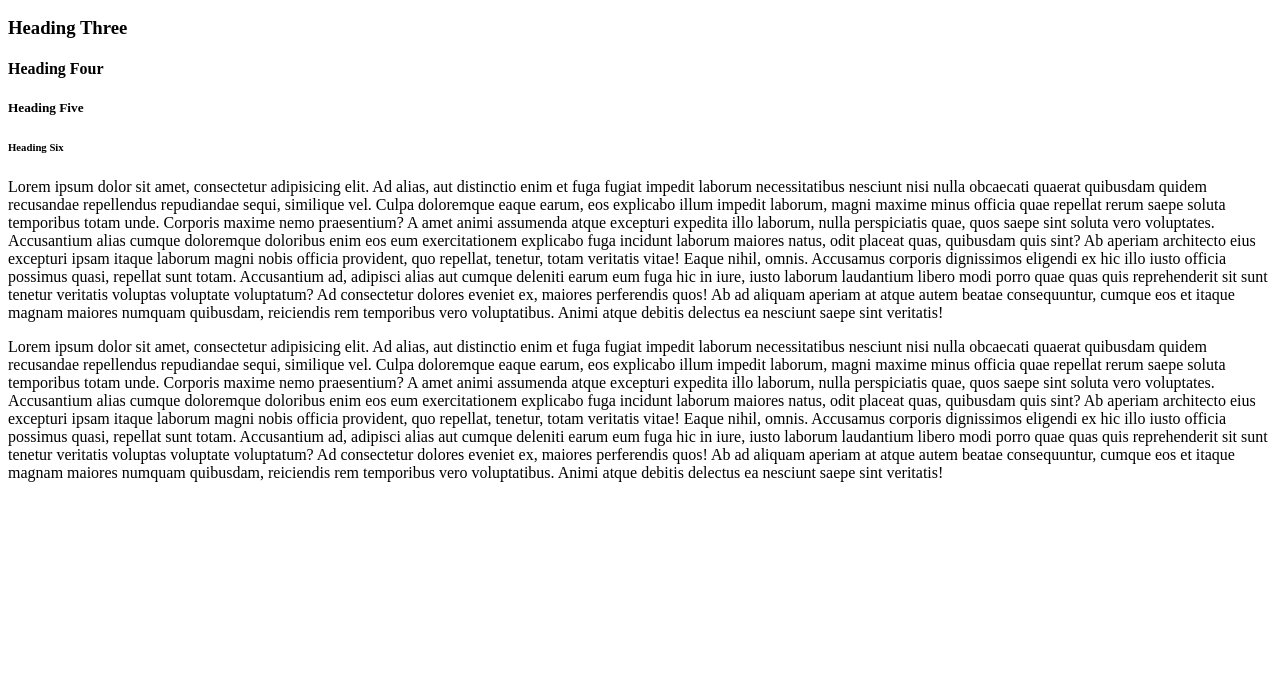
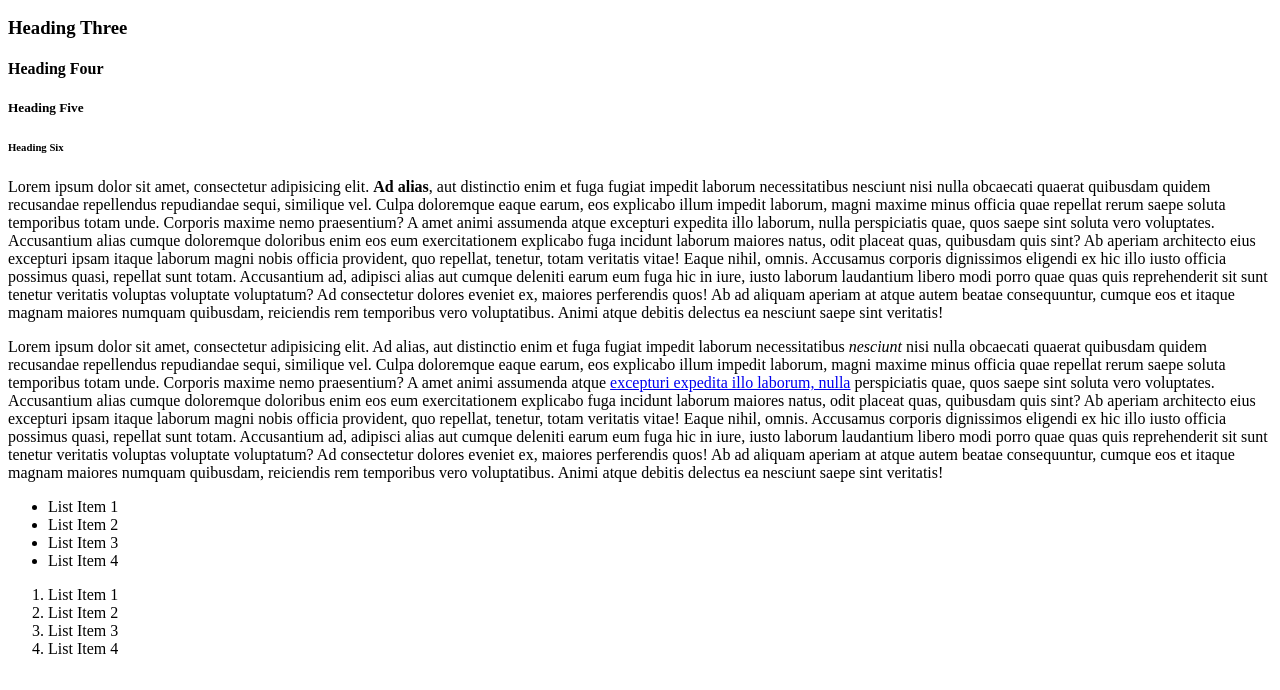
Before and after one commit to OscarAResendiz/SkyllfulHtml, a plain HTML site: page index.html in a window 1280 px wide. Shown: the part 110-800 px from the top of the page. Drawn offline with Linux system fonts and the light colour scheme.

Commit message:
Tags & List

```diff
--- a/index.html
+++ b/index.html
@@ -16,12 +16,28 @@
     <!--Paragraph-->
 
     <p>
-        Lorem ipsum dolor sit amet, consectetur adipisicing elit. Ad alias, aut distinctio enim et fuga fugiat impedit laborum necessitatibus nesciunt nisi nulla obcaecati quaerat quibusdam quidem recusandae repellendus repudiandae sequi, similique vel. Culpa doloremque eaque earum, eos explicabo illum impedit laborum, magni maxime minus officia quae repellat rerum saepe soluta temporibus totam unde. Corporis maxime nemo praesentium? A amet animi assumenda atque excepturi expedita illo laborum, nulla perspiciatis quae, quos saepe sint soluta vero voluptates. Accusantium alias cumque doloremque doloribus enim eos eum exercitationem explicabo fuga incidunt laborum maiores natus, odit placeat quas, quibusdam quis sint? Ab aperiam architecto eius excepturi ipsam itaque laborum magni nobis officia provident, quo repellat, tenetur, totam veritatis vitae! Eaque nihil, omnis. Accusamus corporis dignissimos eligendi ex hic illo iusto officia possimus quasi, repellat sunt totam. Accusantium ad, adipisci alias aut cumque deleniti earum eum fuga hic in iure, iusto laborum laudantium libero modi porro quae quas quis reprehenderit sit sunt tenetur veritatis voluptas voluptate voluptatum? Ad consectetur dolores eveniet ex, maiores perferendis quos! Ab ad aliquam aperiam at atque autem beatae consequuntur, cumque eos et itaque magnam maiores numquam quibusdam, reiciendis rem temporibus vero voluptatibus. Animi atque debitis delectus ea nesciunt saepe sint veritatis!
+        Lorem ipsum dolor sit amet, consectetur adipisicing elit. <strong>Ad alias</strong>, aut distinctio enim et fuga fugiat impedit laborum necessitatibus nesciunt nisi nulla obcaecati quaerat quibusdam quidem recusandae repellendus repudiandae sequi, similique vel. Culpa doloremque eaque earum, eos explicabo illum impedit laborum, magni maxime minus officia quae repellat rerum saepe soluta temporibus totam unde. Corporis maxime nemo praesentium? A amet animi assumenda atque excepturi expedita illo laborum, nulla perspiciatis quae, quos saepe sint soluta vero voluptates. Accusantium alias cumque doloremque doloribus enim eos eum exercitationem explicabo fuga incidunt laborum maiores natus, odit placeat quas, quibusdam quis sint? Ab aperiam architecto eius excepturi ipsam itaque laborum magni nobis officia provident, quo repellat, tenetur, totam veritatis vitae! Eaque nihil, omnis. Accusamus corporis dignissimos eligendi ex hic illo iusto officia possimus quasi, repellat sunt totam. Accusantium ad, adipisci alias aut cumque deleniti earum eum fuga hic in iure, iusto laborum laudantium libero modi porro quae quas quis reprehenderit sit sunt tenetur veritatis voluptas voluptate voluptatum? Ad consectetur dolores eveniet ex, maiores perferendis quos! Ab ad aliquam aperiam at atque autem beatae consequuntur, cumque eos et itaque magnam maiores numquam quibusdam, reiciendis rem temporibus vero voluptatibus. Animi atque debitis delectus ea nesciunt saepe sint veritatis!
     </p>
 
     <p>
-        Lorem ipsum dolor sit amet, consectetur adipisicing elit. Ad alias, aut distinctio enim et fuga fugiat impedit laborum necessitatibus nesciunt nisi nulla obcaecati quaerat quibusdam quidem recusandae repellendus repudiandae sequi, similique vel. Culpa doloremque eaque earum, eos explicabo illum impedit laborum, magni maxime minus officia quae repellat rerum saepe soluta temporibus totam unde. Corporis maxime nemo praesentium? A amet animi assumenda atque excepturi expedita illo laborum, nulla perspiciatis quae, quos saepe sint soluta vero voluptates. Accusantium alias cumque doloremque doloribus enim eos eum exercitationem explicabo fuga incidunt laborum maiores natus, odit placeat quas, quibusdam quis sint? Ab aperiam architecto eius excepturi ipsam itaque laborum magni nobis officia provident, quo repellat, tenetur, totam veritatis vitae! Eaque nihil, omnis. Accusamus corporis dignissimos eligendi ex hic illo iusto officia possimus quasi, repellat sunt totam. Accusantium ad, adipisci alias aut cumque deleniti earum eum fuga hic in iure, iusto laborum laudantium libero modi porro quae quas quis reprehenderit sit sunt tenetur veritatis voluptas voluptate voluptatum? Ad consectetur dolores eveniet ex, maiores perferendis quos! Ab ad aliquam aperiam at atque autem beatae consequuntur, cumque eos et itaque magnam maiores numquam quibusdam, reiciendis rem temporibus vero voluptatibus. Animi atque debitis delectus ea nesciunt saepe sint veritatis!
+        Lorem ipsum dolor sit amet, consectetur adipisicing elit. Ad alias, aut distinctio enim et fuga fugiat impedit laborum necessitatibus <em>nesciunt </em>nisi nulla obcaecati quaerat quibusdam quidem recusandae repellendus repudiandae sequi, similique vel. Culpa doloremque eaque earum, eos explicabo illum impedit laborum, magni maxime minus officia quae repellat rerum saepe soluta temporibus totam unde. Corporis maxime nemo praesentium? A amet animi assumenda atque
+        <a href="https://www.google.com">excepturi expedita illo laborum, nulla</a> perspiciatis quae, quos saepe sint soluta vero voluptates. Accusantium alias cumque doloremque doloribus enim eos eum exercitationem explicabo fuga incidunt laborum maiores natus, odit placeat quas, quibusdam quis sint? Ab aperiam architecto eius excepturi ipsam itaque laborum magni nobis officia provident, quo repellat, tenetur, totam veritatis vitae! Eaque nihil, omnis. Accusamus corporis dignissimos eligendi ex hic illo iusto officia possimus quasi, repellat sunt totam. Accusantium ad, adipisci alias aut cumque deleniti earum eum fuga hic in iure, iusto laborum laudantium libero modi porro quae quas quis reprehenderit sit sunt tenetur veritatis voluptas voluptate voluptatum? Ad consectetur dolores eveniet ex, maiores perferendis quos! Ab ad aliquam aperiam at atque autem beatae consequuntur, cumque eos et itaque magnam maiores numquam quibusdam, reiciendis rem temporibus vero voluptatibus. Animi atque debitis delectus ea nesciunt saepe sint veritatis!
     </p>
+
+    <ul>
+        <li>List Item 1</li>
+        <li>List Item 2</li>
+        <li>List Item 3</li>
+        <li>List Item 4</li>
+    </ul>
+
+    <ol>
+        <li>List Item 1</li>
+        <li>List Item 2</li>
+        <li>List Item 3</li>
+        <li>List Item 4</li>
+    </ol>
+
 
 </body>
 </html>
```
